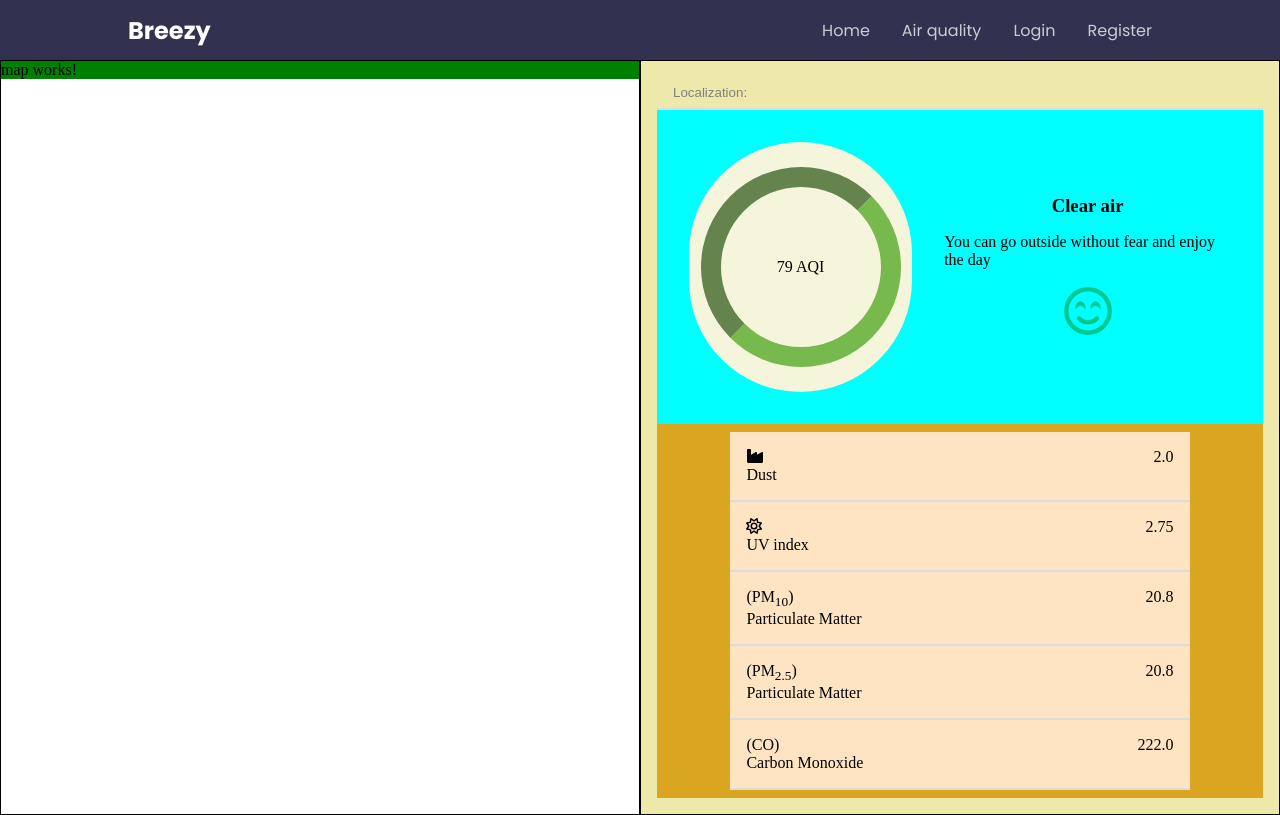
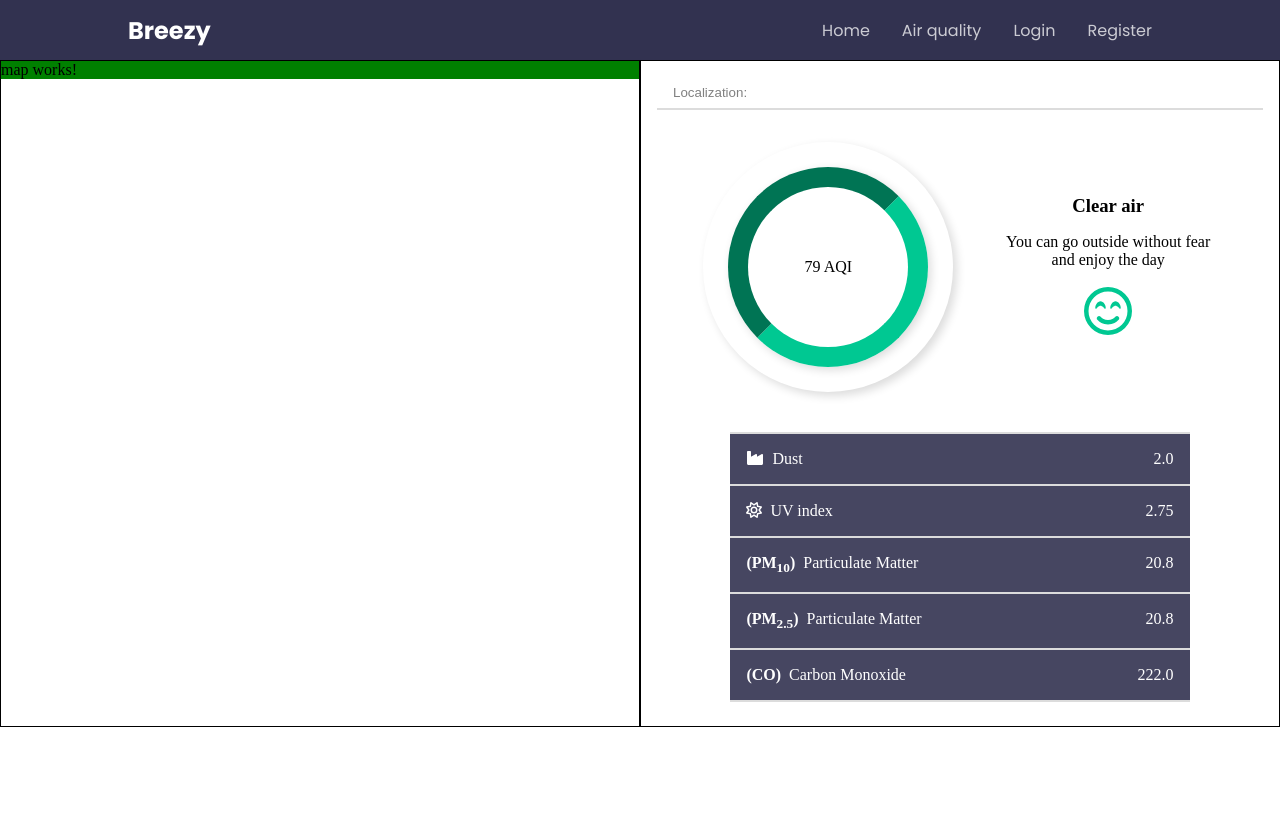
Before and after one commit to nrasheva/Breezy, an Angular app: page /air-quality in a window 1280 px wide. Built offline with nearby package versions, Linux system fonts and the light colour scheme.

Commit message:
Update indicators css

```diff
--- a/src/app/air-quality/indicators/indicators.component.css
+++ b/src/app/air-quality/indicators/indicators.component.css
@@ -1,6 +1,6 @@
-.indicators {
+/* .indicators {
   background-color: palegoldenrod;
-}
+} */
 
 #location {
   width: 80%;
@@ -23,7 +23,7 @@
 .main-info {
   display: flex;
   flex-direction: column;
-  background-color: aqua;
+  /* background-color: aqua; */
   padding: 2rem;
   justify-content: center;
   align-items: center;
@@ -31,23 +31,25 @@
 }
 
 .outer-circle {
-  background-color: beige;
+  /* background-color: beige; */
   width: 250px;
   height: 250px;
   border-radius: 15rem;
   display: flex;
   align-items: center;
   justify-content: center;
+  box-shadow: 4px 4px 10px var(--border-color);
 }
 
 .circle-info {
   width: 200px;
   height: 200px;
-  border: 20px inset rgba(51, 153, 0, 0.65);
+  border: 20px inset var(--success-green);
   border-radius: 15rem;
   display: flex;
   align-items: center;
   justify-content: center;
+  box-shadow: 3px 3px 10px var(--border-color);
 }
 
 .info-message-desktop {
@@ -69,7 +71,11 @@
   width: 100%;
   padding: 1rem;
   border-bottom: 2px solid var(--border-color);
-  background-color: bisque;
+  /* background-color: bisque; */
+}
+
+.indicator:first-child {
+  border-top: 2px solid var(--border-color);
 }
 
 .mobile-indicator {
@@ -80,6 +86,15 @@
   border-radius: 10px;
 }
 
+.field-indicator {
+  display: flex;
+  gap: 0.5rem;
+}
+
+.field-indicator p:first-child {
+  font-weight: 900;
+}
+
 .mobile-indicator li {
   list-style: none;
   color: white;
@@ -87,11 +102,14 @@
 
 .info-squares {
   display: flex;
-  justify-content: space-around;
+  justify-content: center;
+  gap: 2rem;
   padding: 2rem 0;
+  color: var(--dark-blue-magenta);
 }
 
 .square {
+  background-color: var(--light-green);
   text-align: center;
   padding: 1.5rem 2rem;
   border-radius: 10px;
@@ -99,11 +117,13 @@
 }
 
 .info-message-mobile {
-    display: flex;
-    justify-content: center;
-    align-items: center;
-    gap: 1.5rem;
-    padding: 0.5rem 1rem;
+  display: flex;
+  justify-content: center;
+  align-items: center;
+  gap: 1.5rem;
+  padding: 0.5rem 1rem;
+  background-color: var(--light-blue-magenta);
+  color: white;
 }
 
 @media only screen and (min-width: 1200px) {
@@ -121,6 +141,7 @@
 
   .main-info {
     flex-direction: row;
+    justify-content: space-evenly;
   }
 
   .more-indicators-desktop {
@@ -128,18 +149,21 @@
     flex-direction: column;
     align-items: center;
     padding: 0.5rem 1rem;
-    background-color: goldenrod;
   }
 
   .indicator {
     width: 80%;
+    background-color: var(--light-blue-magenta);
+    color: white;
   }
 
   .info-message-desktop {
+    width: 40%;
     display: flex;
     flex-direction: column;
     justify-content: center;
     align-items: center;
+    text-align: center;
     gap: 1rem;
   }
 
```
